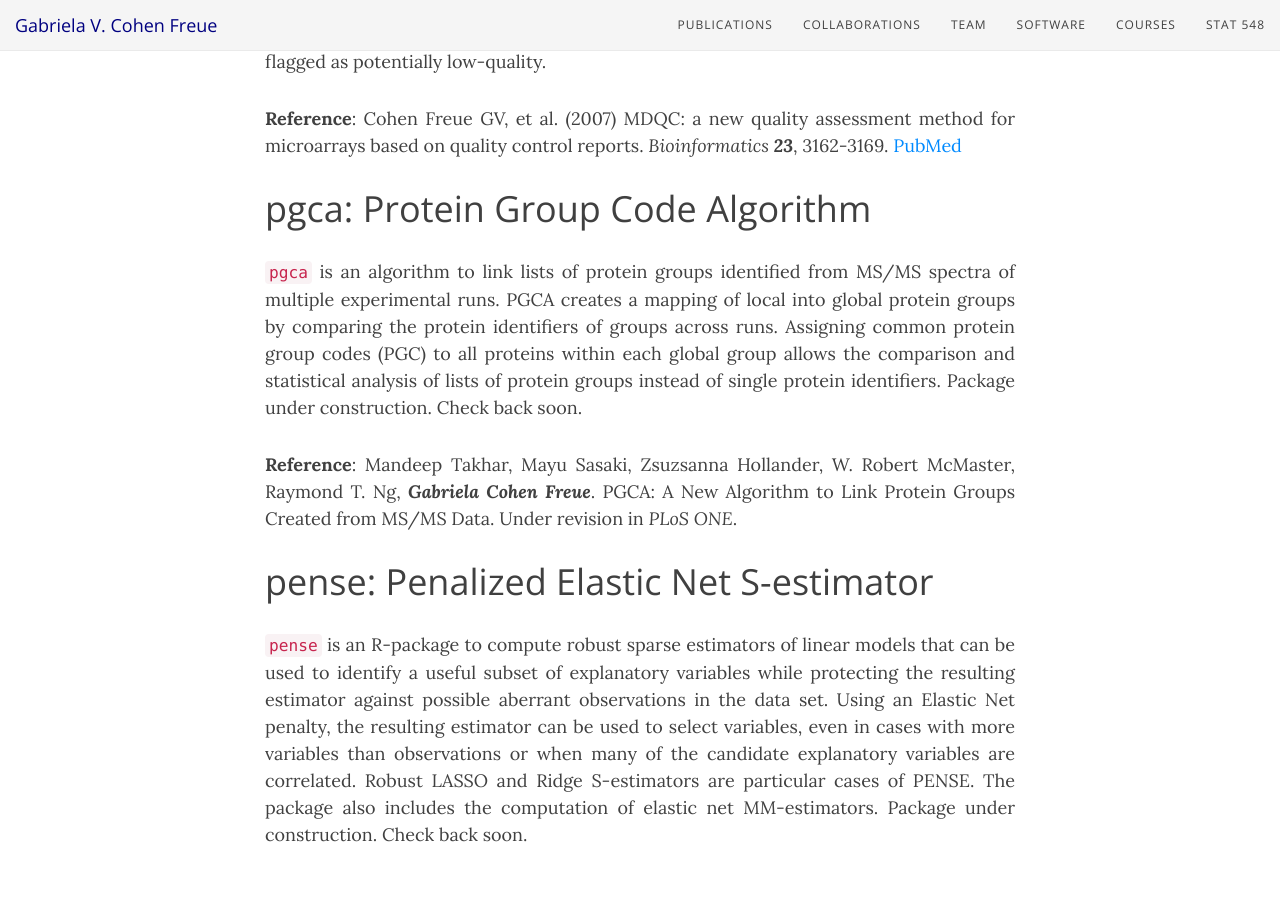
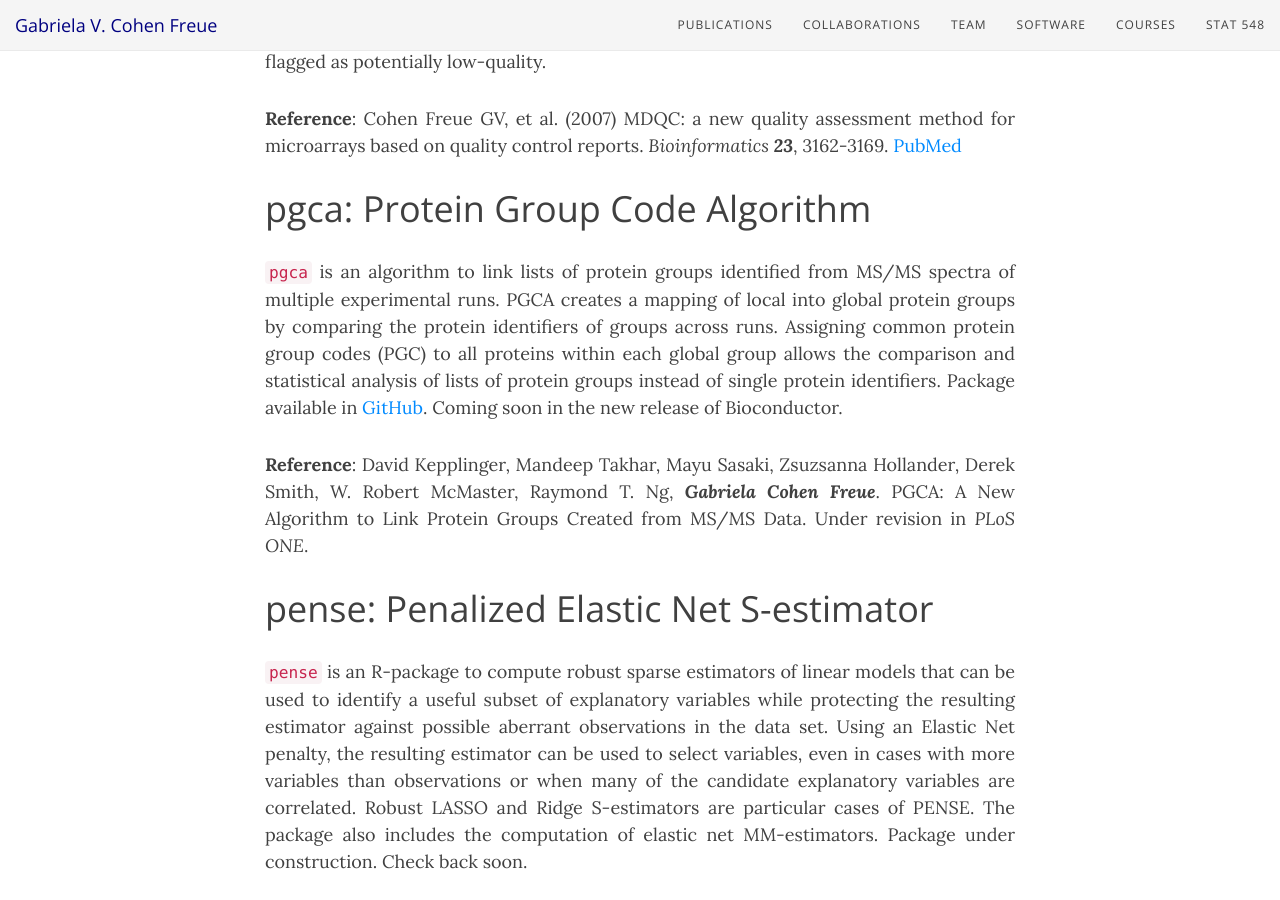
Before and after one commit to gcohenfr/gcohenfr.github.io, a Jekyll site: the page built from software.md, in a window 1280 px wide and 900 px high, scrolled down 717 px. Built offline with Jekyll 4.4.1, drawn with Linux system fonts in a browser that asks for light colours; nearby versions of some CDN libraries.

Commit message:
Update software.md
added link to pgca package

```diff
--- a/software.md
+++ b/software.md
@@ -15,9 +15,9 @@ title: R-packages
 **Reference**: Cohen Freue GV, et al. (2007)  MDQC: a new quality assessment method for microarrays based on quality control reports. *Bioinformatics* ***23***, 3162-3169. [PubMed](https://www.ncbi.nlm.nih.gov/pubmed/17933854)
 
 # pgca: Protein Group Code Algorithm
-`pgca` is an algorithm to link lists of protein groups identified from MS/MS spectra of multiple experimental runs. PGCA creates a mapping of local into global protein groups by comparing the protein identifiers of groups across runs. Assigning common protein group codes (PGC) to all proteins within each global group allows the comparison and statistical analysis of lists of protein groups instead of single protein identifiers. Package under construction. Check back soon.
+`pgca` is an algorithm to link lists of protein groups identified from MS/MS spectra of multiple experimental runs. PGCA creates a mapping of local into global protein groups by comparing the protein identifiers of groups across runs. Assigning common protein group codes (PGC) to all proteins within each global group allows the comparison and statistical analysis of lists of protein groups instead of single protein identifiers. Package available in [GitHub](https://github.com/gcohenfr/pgca). Coming soon in the new release of Bioconductor.
 
-**Reference**: Mandeep Takhar, Mayu Sasaki, Zsuzsanna Hollander, W. Robert McMaster, Raymond T. Ng, ***Gabriela Cohen Freue***. PGCA: A New Algorithm to Link Protein Groups Created from MS/MS Data. Under revision in *PLoS ONE*.
+**Reference**: David Kepplinger, Mandeep Takhar, Mayu Sasaki, Zsuzsanna Hollander, Derek Smith, W. Robert McMaster, Raymond T. Ng, ***Gabriela Cohen Freue***. PGCA: A New Algorithm to Link Protein Groups Created from MS/MS Data. Under revision in *PLoS ONE*.
 
 # pense: Penalized Elastic Net S-estimator
 `pense` is an R-package to compute robust sparse estimators of linear models that can be used to identify a useful subset of explanatory variables while protecting the resulting estimator against possible aberrant observations in the data set. Using an Elastic Net penalty, the resulting estimator can be used to select variables, even in cases with more variables than observations or when many of the candidate explanatory variables are correlated. Robust LASSO and Ridge S-estimators are particular cases of PENSE. The package also includes the computation of elastic net MM-estimators. Package under construction. Check back soon.
```
